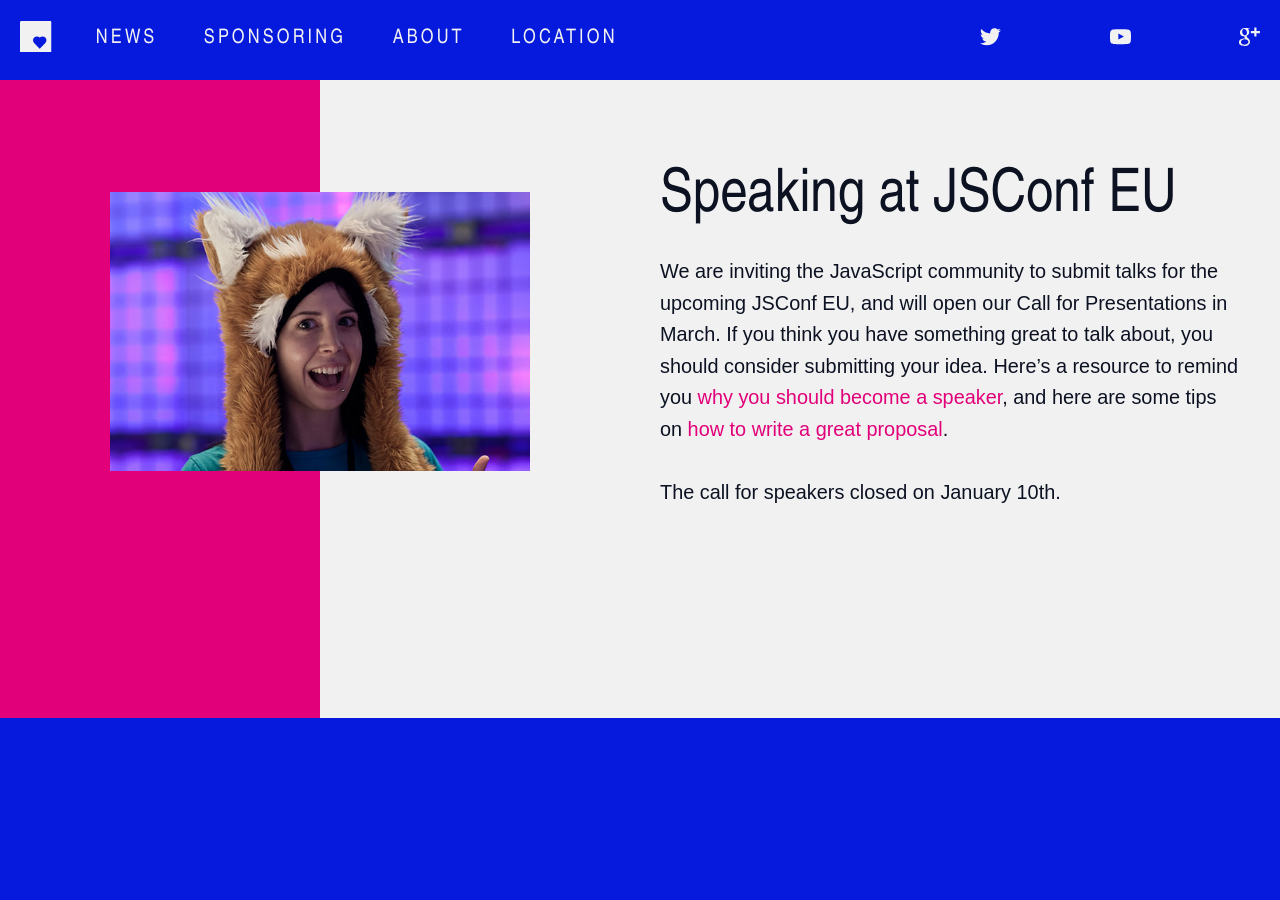
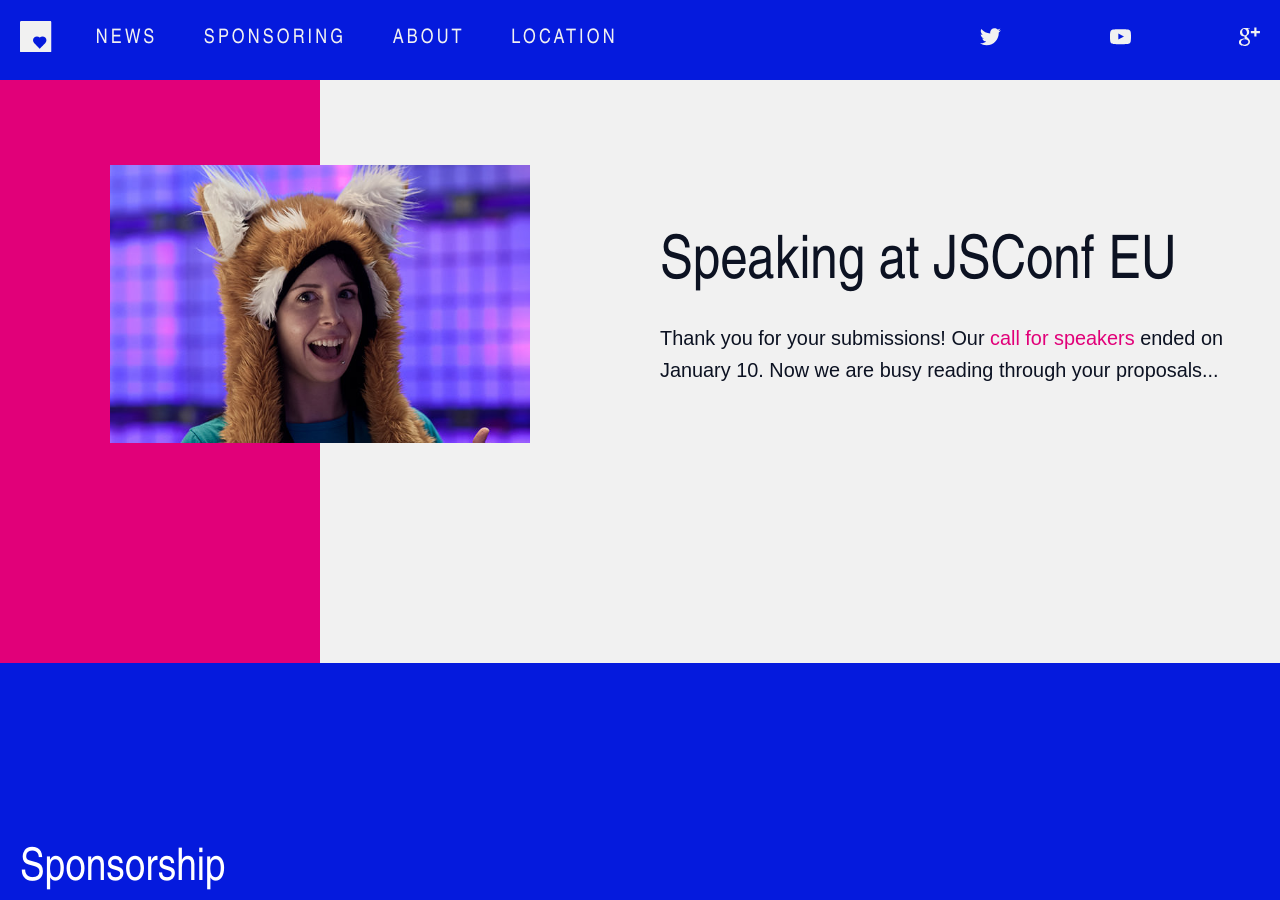
Before and after one commit to jsconf/2017.jsconf.eu, a Jekyll site: the page built from index.html, in a window 1280 px wide and 900 px high, scrolled down 3144 px. Built offline with Jekyll 4.4.1, drawn with Linux system fonts in a browser that asks for light colours; nearby versions of some CDN libraries; comment, search, counter and statistics services are not loaded.

Commit message:
Update front page: shorten "speaking info" and add link to CFP page

```diff
--- a/index.html
+++ b/index.html
@@ -61,10 +61,8 @@
     <div class="item-50 item-content">
       <h1>Speaking at JSConf EU</h1>
       <p>
-        We are inviting the JavaScript community to submit talks for the upcoming JSConf EU, and will open our Call for Presentations in March. If you think you have something great to talk about, you should consider submitting your idea. Here’s a resource to remind you <a href="http://weareallaweso.me/" target="_blank">why you should become a speaker</a>, and here are some tips on <a href="http://2014.cssconf.eu/news/how-to-write-a-great-talk-proposal-for-a-tech" target="_blank">how to write a great proposal</a>.
+        Thank you for your submissions! Our <a href="/call-for-speakers">call for speakers</a> ended on January 10. Now we are busy reading through your proposals...
       </p>
-      <p>The call for speakers closed on January 10th.</p>
-
     </div>
 
   </div>
```
